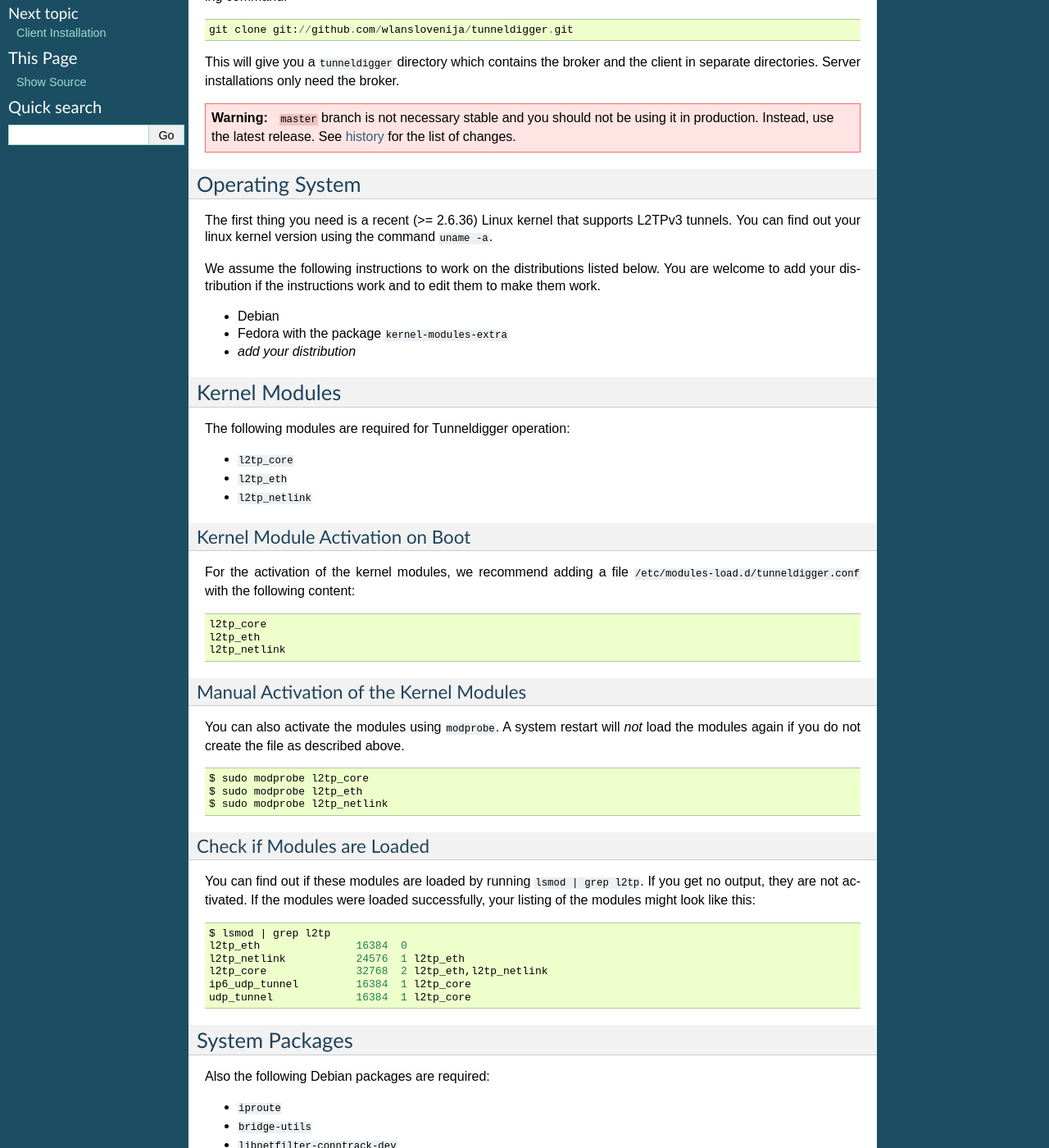
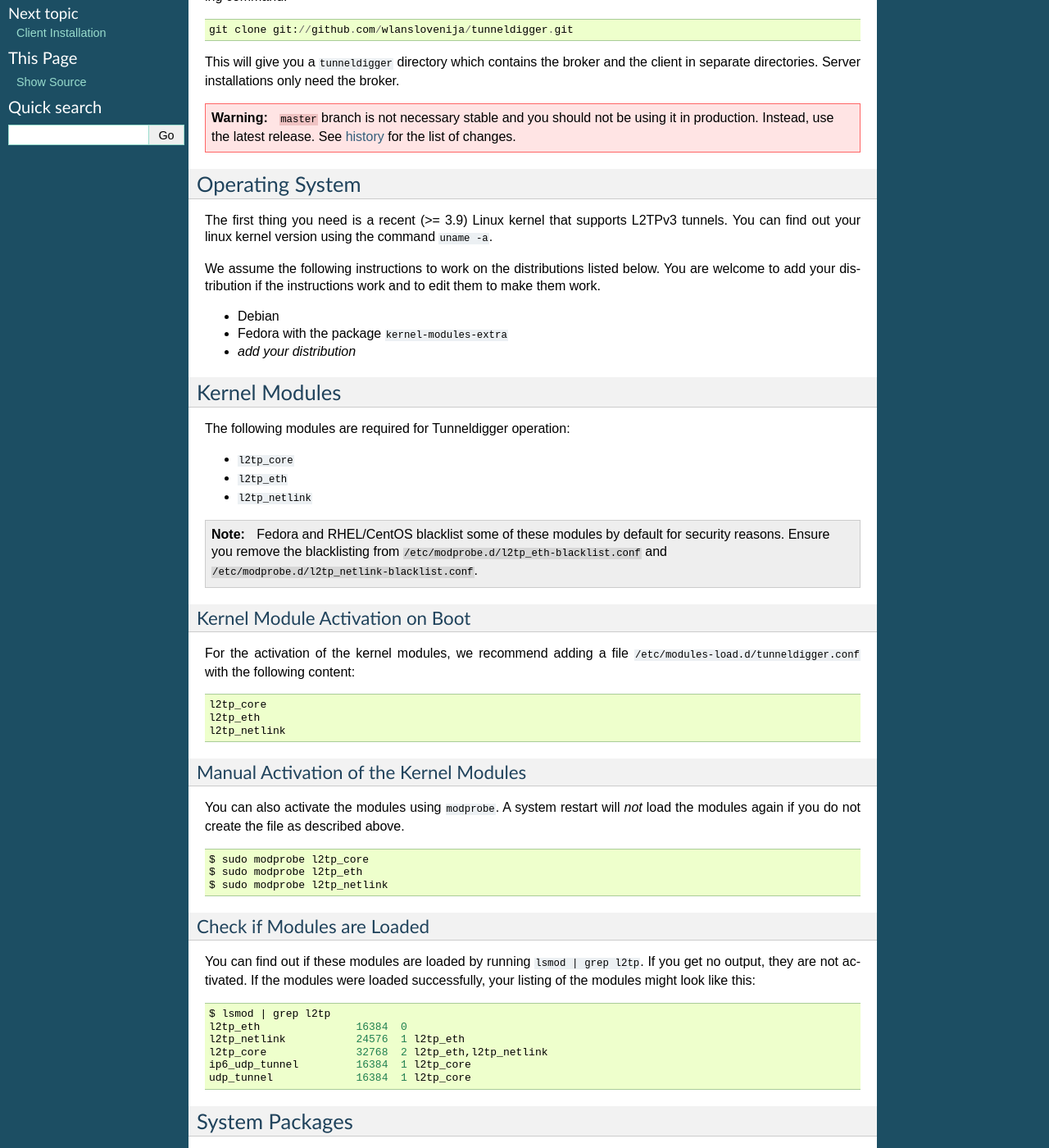
Before and after one commit to wlanslovenija/tunneldigger, a Sphinx documentation site: the page built from docs/server.rst, in a window 1280 px wide and 1400 px high, scrolled down 372 px. Shown: the whole window at 82% size. Built offline with Sphinx 7.4.7, drawn with Linux system fonts in a browser that asks for light colours; some of the changed text lies outside the part shown.

Commit message:
docs: Remove obsolete dependencies
Mention upped minimum Kernel version requirements.
Also slip in a note about Fedora's module blacklisting.

Signed-off-by: Felix Kaechele <felix@kaechele.ca>

```diff
--- a/docs/server.rst
+++ b/docs/server.rst
@@ -35,7 +35,7 @@ the broker.
 Operating System
 ----------------
 
-The first thing you need is a recent (>= 2.6.36) Linux kernel that supports L2TPv3
+The first thing you need is a recent (>= 3.9) Linux kernel that supports L2TPv3
 tunnels. You can find out your linux kernel version using the command ``uname -a``.
 
 We assume the following instructions to work on the distributions listed below.
@@ -53,6 +53,11 @@ The following modules are required for Tunneldigger operation:
 * ``l2tp_core``
 * ``l2tp_eth``
 * ``l2tp_netlink``
+
+.. note::
+
+    Fedora and RHEL/CentOS blacklist some of these modules by default for security reasons.
+    Ensure you remove the blacklisting from ``/etc/modprobe.d/l2tp_eth-blacklist.conf`` and ``/etc/modprobe.d/l2tp_netlink-blacklist.conf``.
 
 Kernel Module Activation on Boot
 ^^^^^^^^^^^^^^^^^^^^^^^^^^^^^^^^
@@ -102,9 +107,6 @@ Also the following Debian packages are required:
 
 * ``iproute``
 * ``bridge-utils``
-* ``libnetfilter-conntrack-dev``
-* ``libnfnetlink-dev``
-* ``libffi-dev``
 * ``python-dev``
 * ``libevent-dev``
 
@@ -124,11 +126,11 @@ not affect the versions that are installed for Tunneldigger.
 
 You can install all of the above simply by running on Debian::
 
-    sudo apt-get install iproute bridge-utils libnetfilter-conntrack-dev libnfnetlink-dev libffi-dev python-dev libevent-dev ebtables python-virtualenv
+    sudo apt-get install iproute bridge-utils python-dev libevent-dev ebtables python-virtualenv
 
 and for Fedora you can use this command::
 
-    sudo yum install iproute bridge-utils libnetfilter_conntrack python-devel libevent-devel ebtables libnl-devel python-pip python-virtualenv
+    sudo yum install iproute bridge-utils python-devel libevent-devel ebtables libnl-devel python-pip python-virtualenv
 
 Installation
 ------------
```
